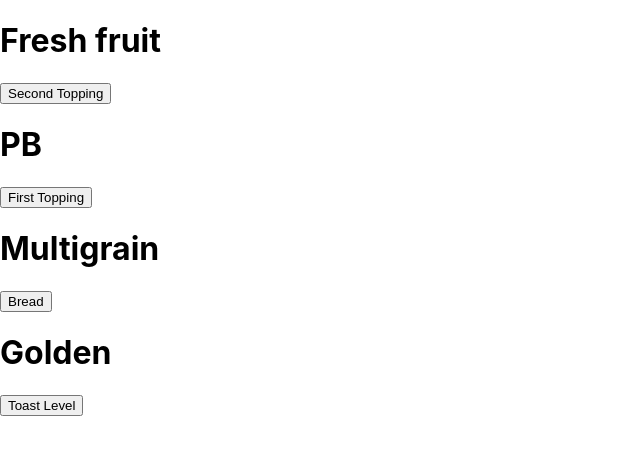
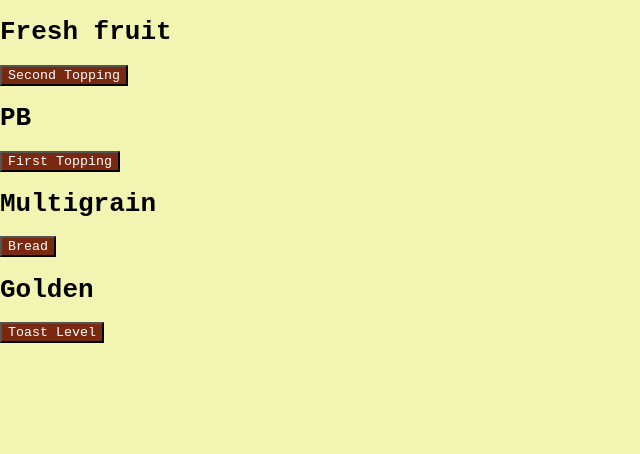
Before and after one commit to elidcraig/lets-have-a-toast, a React (Create React App) app: page /random in a window 1280 px wide. Shown: the top 454 px of the page, without its empty margins (0-640 px from the left). Built offline with nearby package versions, Linux system fonts and the light colour scheme; data requests are answered from the project's data file.

Commit message:
basic css

```diff
--- a/src/components/RandomDisplay.js
+++ b/src/components/RandomDisplay.js
@@ -1,4 +1,5 @@
 import React, { useState, useEffect } from 'react';
+import './RandomDisplayCSS.css';
 
 function RandomDisplay() {
   const [ingredientObject, setIngredientObject] = useState({});
@@ -56,19 +57,31 @@ function RandomDisplay() {
   return (
     <div className='randomDisplay'>
       <h1>{secondTopping}</h1>
-      <button id='secondTopping' onClick={generateSecondTopping}>
+      <button
+        className='generateButton'
+        id='secondTopping'
+        onClick={generateSecondTopping}
+      >
         Second Topping
       </button>
       <h1>{firstTopping}</h1>
-      <button id='firstTopping' onClick={generateFirstTopping}>
+      <button
+        className='generateButton'
+        id='firstTopping'
+        onClick={generateFirstTopping}
+      >
         First Topping
       </button>
       <h1>{bread}</h1>
-      <button id='bread' onClick={generateBread}>
+      <button className='generateButton' id='bread' onClick={generateBread}>
         Bread
       </button>
       <h1>{toastLevel}</h1>
-      <button id='toastLevel' onClick={generateToastLevel}>
+      <button
+        className='generateButton'
+        id='toastLevel'
+        onClick={generateToastLevel}
+      >
         Toast Level
       </button>
     </div>
--- /dev/null
+++ b/src/components/RandomDisplayCSS.css
@@ -0,0 +1,48 @@
+header {
+    height: 72px;
+    font-size: 48px;
+    padding-top: 20px;
+    text-align: center;
+    color: #e5c955;
+    background-color: #c24242;
+}
+
+body {
+    background-color: #F2F5B1;
+    font-family: monospace;
+}
+
+.generateButton {
+    background-color: #78290F;
+    color: white;
+    font-family: monospace;
+}
+.navbar__links {
+    display: flex;
+    justify-content: center;
+    background-color: #e5c955;
+}
+
+.navbar__links a {
+    padding: 10px 10px;
+    margin: 10px 20px 10px;
+    font-size: 20px;
+    color: #c24242;
+    cursor: pointer;
+}
+
+.navbar__links a:hover {
+    color: #78290f;
+    transform: scale(1.1);
+}
+
+.navbar__links a.active {
+    color: #78290f;
+}
+
+a:link,
+a:visited,
+a:hover,
+a:active {
+    text-decoration: none;
+}
```
